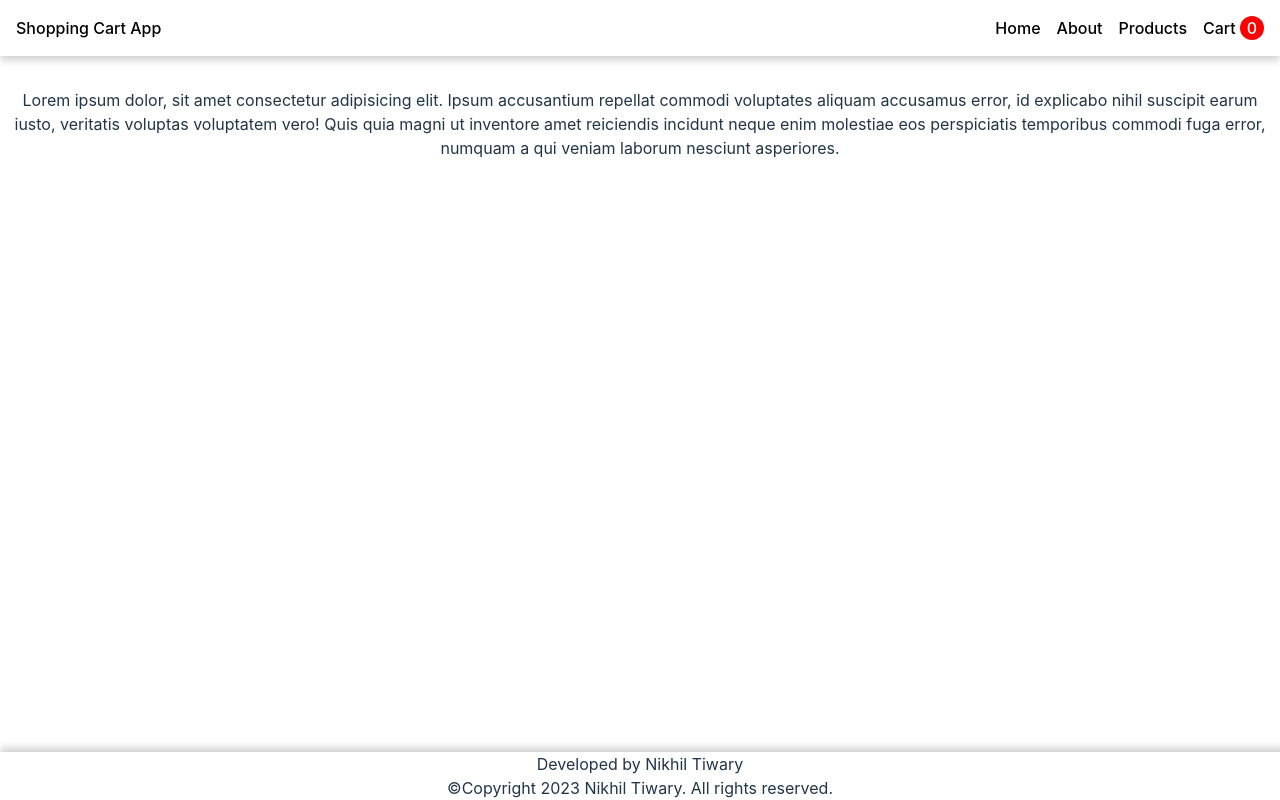
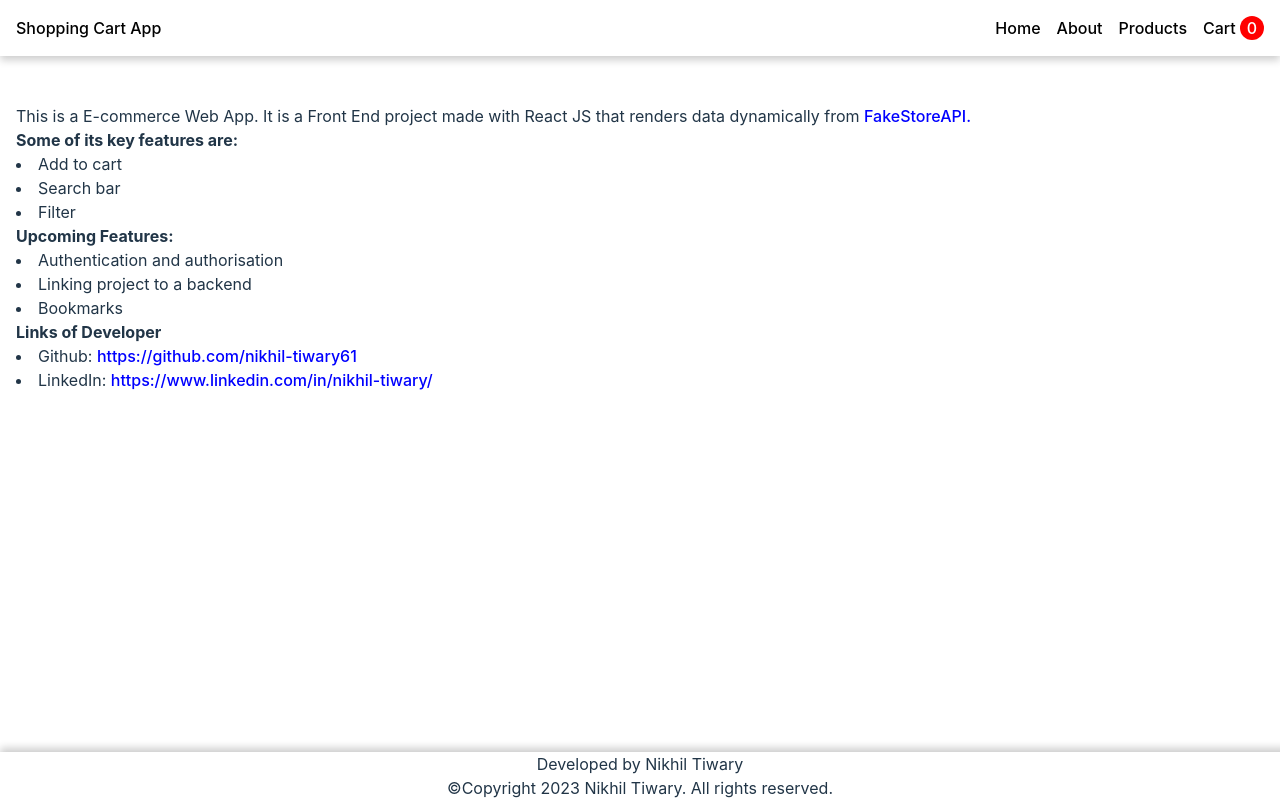
Before and after one commit to nikhil-tiwary61/shopping-cart, a React (Vite) app: page /about in a window 1280 px wide. Built offline with nearby package versions, Linux system fonts and the light colour scheme.

Commit message:
update About component

```diff
--- a/src/components/About.jsx
+++ b/src/components/About.jsx
@@ -1,15 +1,37 @@
+import "../styles/About.css";
 import Footer from "./Footer";
 
 export default function About() {
   return (
     <>
-      <p>
-        Lorem ipsum dolor, sit amet consectetur adipisicing elit. Ipsum
-        accusantium repellat commodi voluptates aliquam accusamus error, id
-        explicabo nihil suscipit earum iusto, veritatis voluptas voluptatem
-        vero! Quis quia magni ut inventore amet reiciendis incidunt neque enim
-        molestiae eos perspiciatis temporibus commodi fuga error, numquam a qui
-        veniam laborum nesciunt asperiores.
+      <p id="about">
+        This is a E-commerce Web App. It is a Front End project made with React
+        JS that renders data dynamically from{" "}
+        <a href="https://fakestoreapi.com/" className="link">
+          FakeStoreAPI.
+        </a>
+        <br />
+        <b>Some of its key features are:</b>
+        <li>Add to cart</li>
+        <li>Search bar</li>
+        <li>Filter</li>
+        <b>Upcoming Features:</b>
+        <li>Authentication and authorisation</li>
+        <li>Linking project to a backend</li>
+        <li>Bookmarks</li>
+        <b>Links of Developer</b>
+        <li>
+          Github:{" "}
+          <a href="https://github.com/nikhil-tiwary61" className="link">
+            https://github.com/nikhil-tiwary61
+          </a>
+        </li>
+        <li>
+          LinkedIn:{" "}
+          <a href="https://www.linkedin.com/in/nikhil-tiwary/" className="link">
+            https://www.linkedin.com/in/nikhil-tiwary/
+          </a>
+        </li>
       </p>
       <Footer />
     </>
--- /dev/null
+++ b/src/styles/About.css
@@ -0,0 +1,8 @@
+#about {
+  text-align: left;
+  padding: 1em;
+}
+
+.link {
+  color: blue;
+}
```
